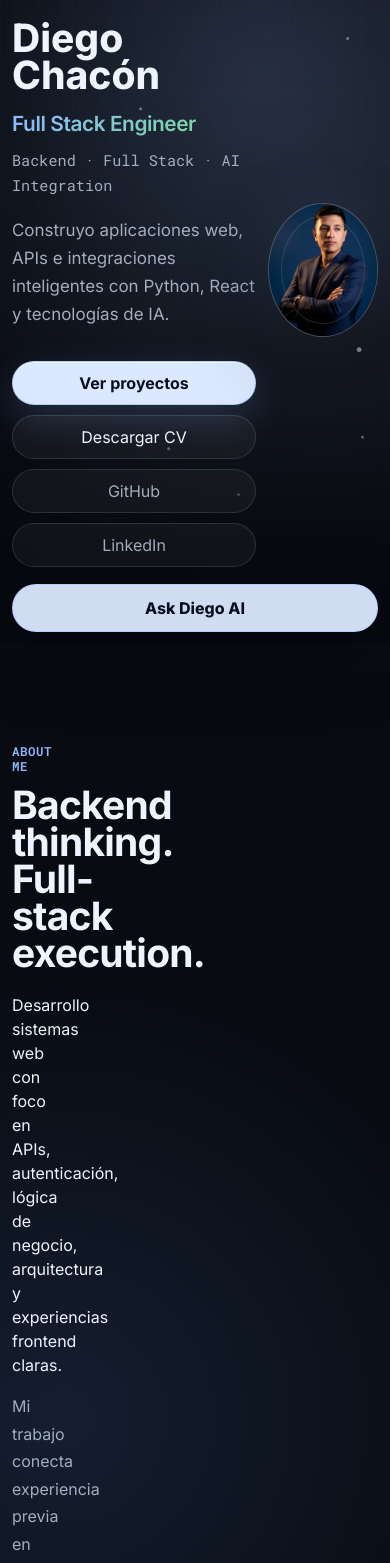
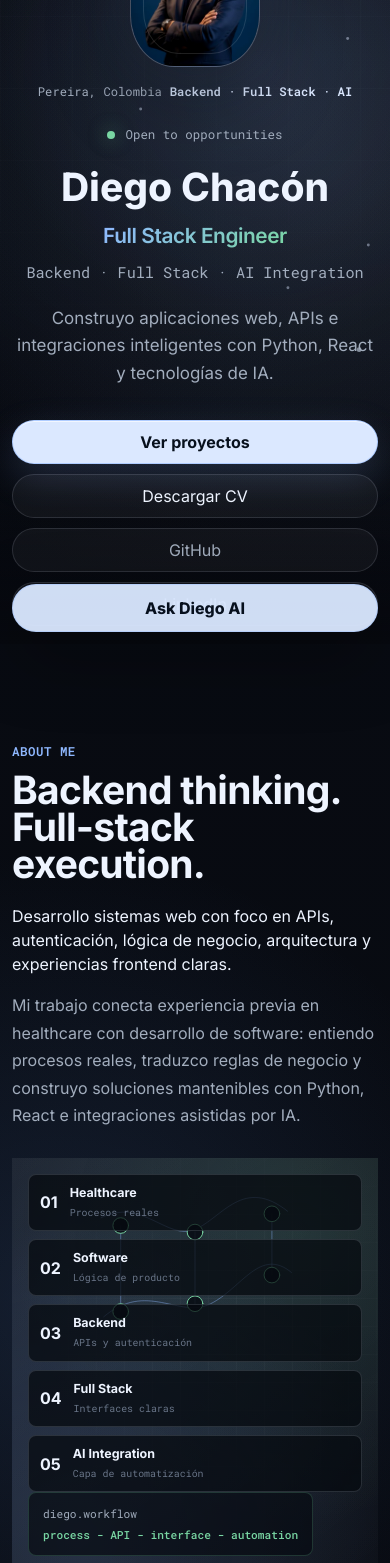
Before and after one commit to diegofce/DiegoPortfolio, a React (Vite) app: page / in a window 390 px wide. Shown: the part 200-1763 px from the top of the page. Built offline with nearby package versions, Linux system fonts and the light colour scheme.

Commit message:
TAREA: Mejorar diseño de la sección About y ajustes en la hero para mobile - Añadir gap, ajustar min-height y reestructurar layout

```diff
--- a/src/App.css
+++ b/src/App.css
@@ -1545,12 +1545,20 @@ main {
 
   .about-section {
     grid-template-columns: 1fr 1fr;
-  }
-
-  .about-intro,
+    gap: 24px;
+  }
+
+  .about-intro {
+    grid-column: 1 / -1;
+  }
+
   .about-story,
   .about-section .profile-card {
     grid-column: 1 / -1;
+  }
+
+  .about-visual {
+    min-height: 360px;
   }
 
   .stack-categories,
@@ -1608,21 +1616,39 @@ main {
     width: min(100% - 24px, var(--container));
   }
 
+  /* ===== HERO MOBILE: Vertical stack, centered photo ===== */
   .hero {
+    min-height: auto;
     min-height: 100svh;
   }
 
   .hero-inner {
+    display: flex;
+    flex-direction: column;
     min-height: 100svh;
-    grid-template-columns: 1fr auto;
-    gap: 16px;
-    padding-top: 96px;
+    gap: 0;
+    padding-top: 100px;
     padding-bottom: 48px;
     align-items: center;
+    justify-content: center;
   }
 
   .hero-portrait {
+    order: -1;
     justify-items: center;
+    margin-bottom: 32px;
+  }
+
+  .portrait-frame {
+    width: 160px;
+    aspect-ratio: 0.85;
+    border-radius: 42% 42% 34% 34%;
+  }
+
+  .hero-content {
+    width: 100%;
+    max-width: 100%;
+    text-align: center;
   }
 
   .hero h1 {
@@ -1636,6 +1662,12 @@ main {
 
   .hero-copy {
     margin-top: 20px;
+    max-width: 100%;
+  }
+
+  .hero-actions {
+    justify-content: center;
+    gap: 10px;
   }
 
   .hero-actions .button,
@@ -1643,19 +1675,11 @@ main {
     width: 100%;
   }
 
-  .hero-actions {
-    gap: 10px;
-  }
-
-  .portrait-frame {
-    width: 112px;
-    border-radius: 50%;
-  }
-
   .hero-portrait figcaption {
-    display: none;
-  }
-
+    justify-content: center;
+  }
+
+  /* ===== STACK, PROJECTS, EDUCATION: Single column ===== */
   .stack-categories,
   .projects-grid,
   .education-grid {
@@ -1670,6 +1694,7 @@ main {
     min-width: 156px;
   }
 
+  /* ===== ASSISTANT WIDGET ===== */
   .assistant-widget {
     right: 12px;
     bottom: 12px;
@@ -2055,46 +2080,55 @@ main {
 }
 
 @media (max-width: 620px) {
-  .about-section,
-  .contact-section {
-    display: grid;
-    grid-template-columns: 1fr;
+  .about-section {
+    display: flex;
+    flex-direction: column;
     gap: 32px;
   }
-  .about-intro,
-  .about-story,
-  .about-section .profile-card,
-  .contact-section .contact-links {
-    grid-column: auto;
-  }
+
   .about-intro h2 {
     max-width: 100%;
     font-size: clamp(2.5rem, 8vw, 4.5rem);
   }
+
   .about-intro > p {
     max-width: 100%;
   }
+
   .about-visual {
-    min-height: 320px;
-  }
+    min-height: auto;
+    padding: 16px;
+  }
+
   .principles-grid,
   .stack-categories,
   .architecture-board {
     grid-template-columns: 1fr;
   }
+
   .principle-card {
     min-height: 150px;
   }
+
   .stack-category {
     min-height: 225px;
   }
+
+  .contact-section {
+    display: flex;
+    flex-direction: column;
+    gap: 32px;
+  }
+
   .contact-section h2 {
     max-width: 100%;
     font-size: clamp(2.5rem, 8vw, 4.5rem);
   }
+
   .contact-visual {
     min-height: 180px;
   }
+
   .footer-end {
     display: grid;
     gap: 8px;
@@ -2163,7 +2197,7 @@ main {
 }
 
 .about-section {
-  grid-template-columns: minmax(0, 0.95fr) minmax(360px, 1.05fr);
+  grid-template-columns: minmax(0, 0.95fr) minmax(0, 1.05fr);
   gap: 28px 56px;
   align-items: stretch;
 }
@@ -2554,29 +2588,13 @@ main {
 
 @media (max-width: 620px) {
   .about-section {
-    grid-template-areas:
-      'intro'
-      'visual'
-      'story'
-      'status';
-  }
-
-  .about-intro {
-    grid-area: intro;
+    display: flex;
+    flex-direction: column;
   }
 
   .about-visual {
-    grid-area: visual;
     min-height: auto;
     padding: 16px;
-  }
-
-  .about-story {
-    grid-area: story;
-  }
-
-  .about-section .profile-card {
-    grid-area: status;
   }
 
   .career-path {
@@ -2657,19 +2675,17 @@ main {
   }
 
   .hero-inner {
-    grid-template-columns: 1fr auto;
-    gap: 12px;
-    align-items: center;
+    gap: 0;
     padding-top: 80px;
     padding-bottom: 32px;
   }
 
   .hero-portrait {
-    justify-items: center;
+    margin-bottom: 24px;
   }
 
   .portrait-frame {
-    width: 110px;
+    width: 130px;
   }
 
   .mobile-nav a,
```
